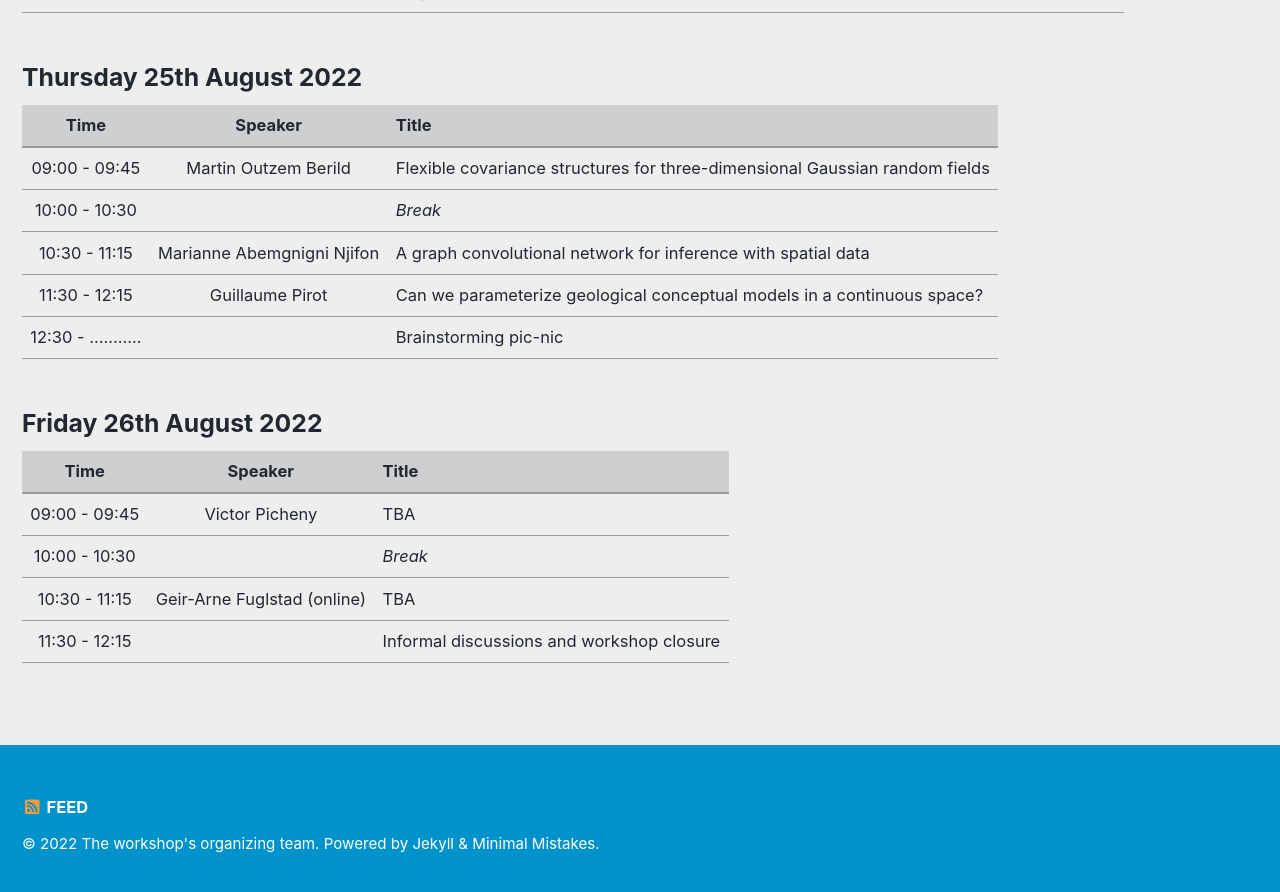
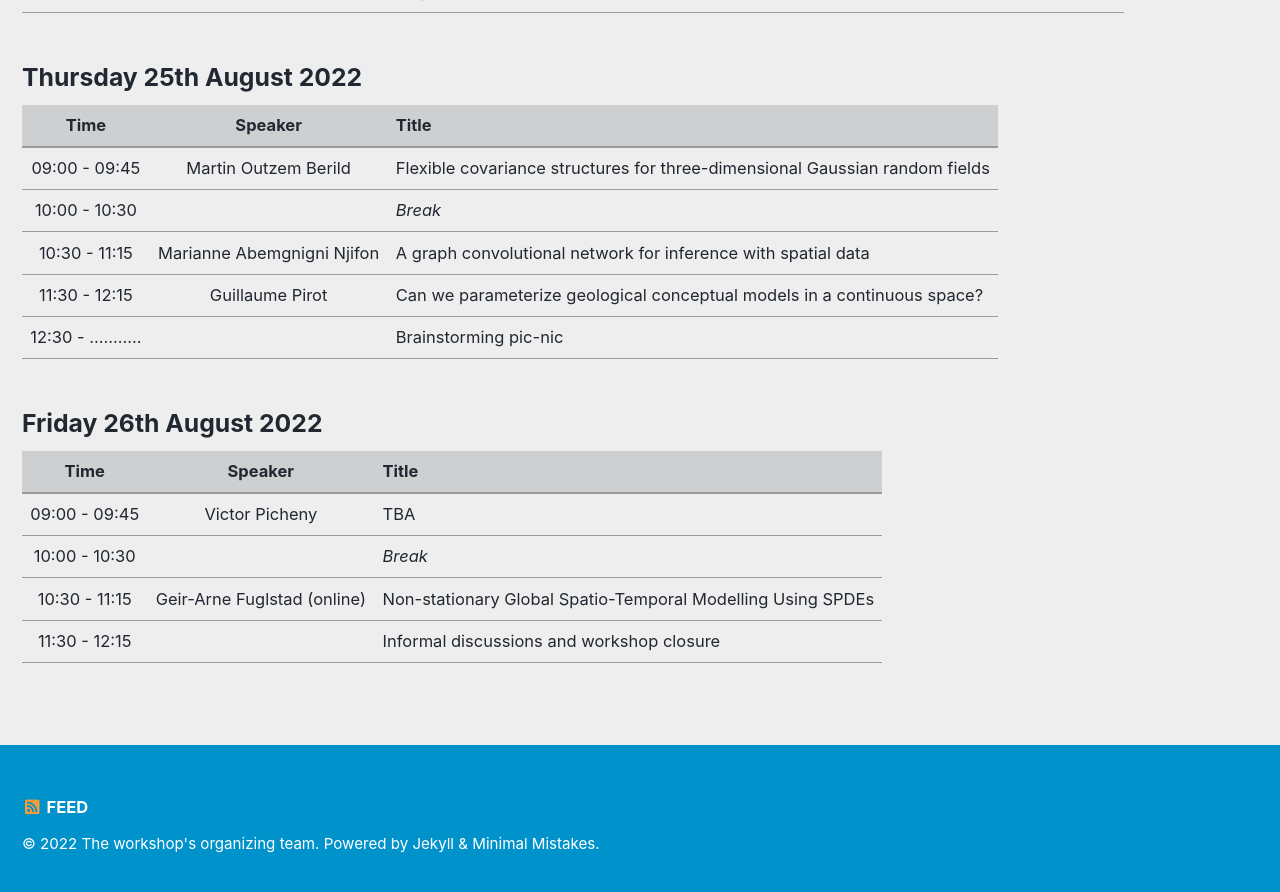
Before and after one commit to workshop-Bern-Toulouse/workshop-bern-toulouse.github.io, a Jekyll site: the page built from _pages/program.md, in a window 1280 px wide and 900 px high, scrolled down 882 px. Shown: the top 892 px of the window. Built offline with Jekyll 4.4.1, drawn with Linux system fonts in a browser that asks for light colours; cached includes are drawn as plain includes.

Commit message:
Update program.md

```diff
--- a/_pages/program.md
+++ b/_pages/program.md
@@ -40,5 +40,5 @@ header:
 |:-----------:|:-------------:|:-------------------|
 | 09:00 - 09:45 | Victor Picheny  | TBA |
 | 10:00 - 10:30 |  | *Break*  |
-| 10:30 - 11:15 | Geir-Arne Fuglstad (online) | TBA |
+| 10:30 - 11:15 | Geir-Arne Fuglstad (online) | Non-stationary Global Spatio-Temporal Modelling Using SPDEs |
 | 11:30 - 12:15 |  | Informal discussions and workshop closure |
```
